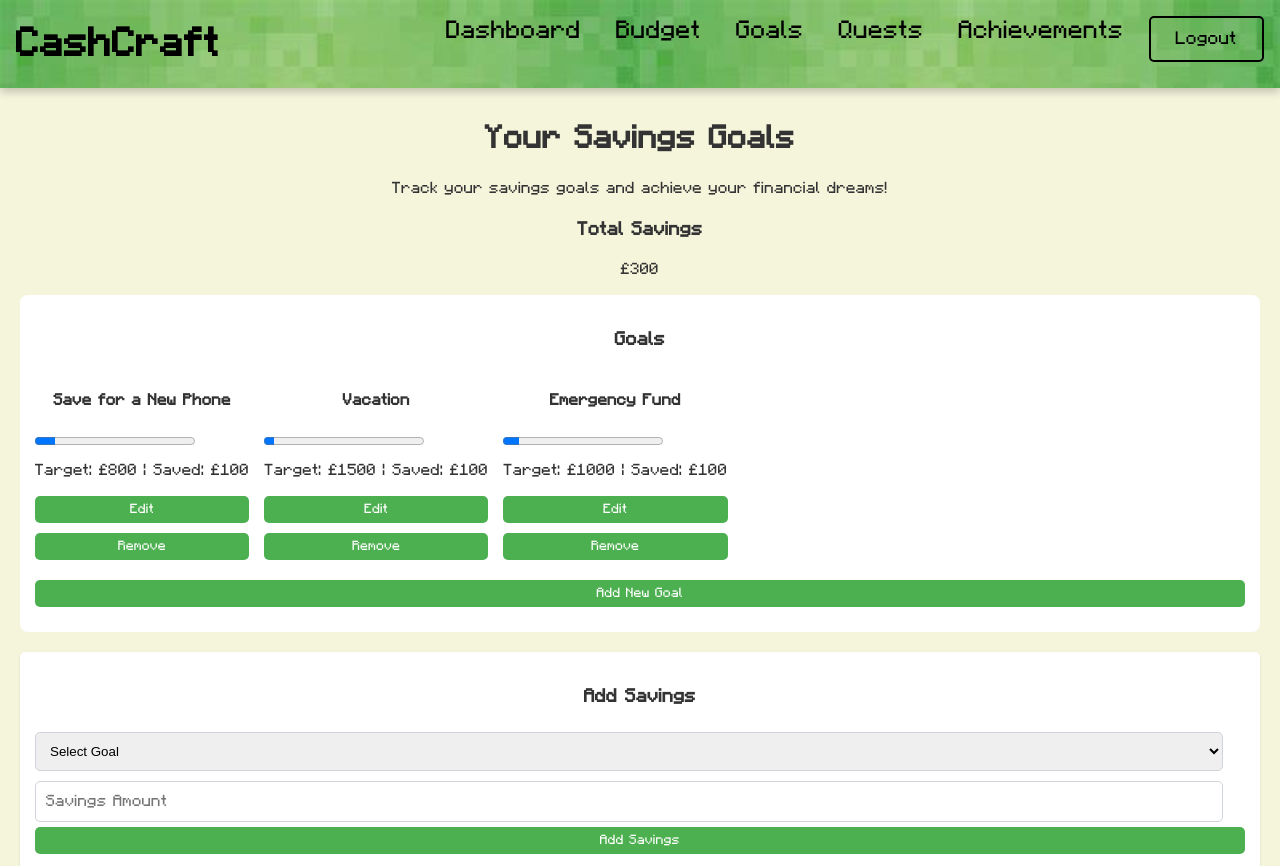
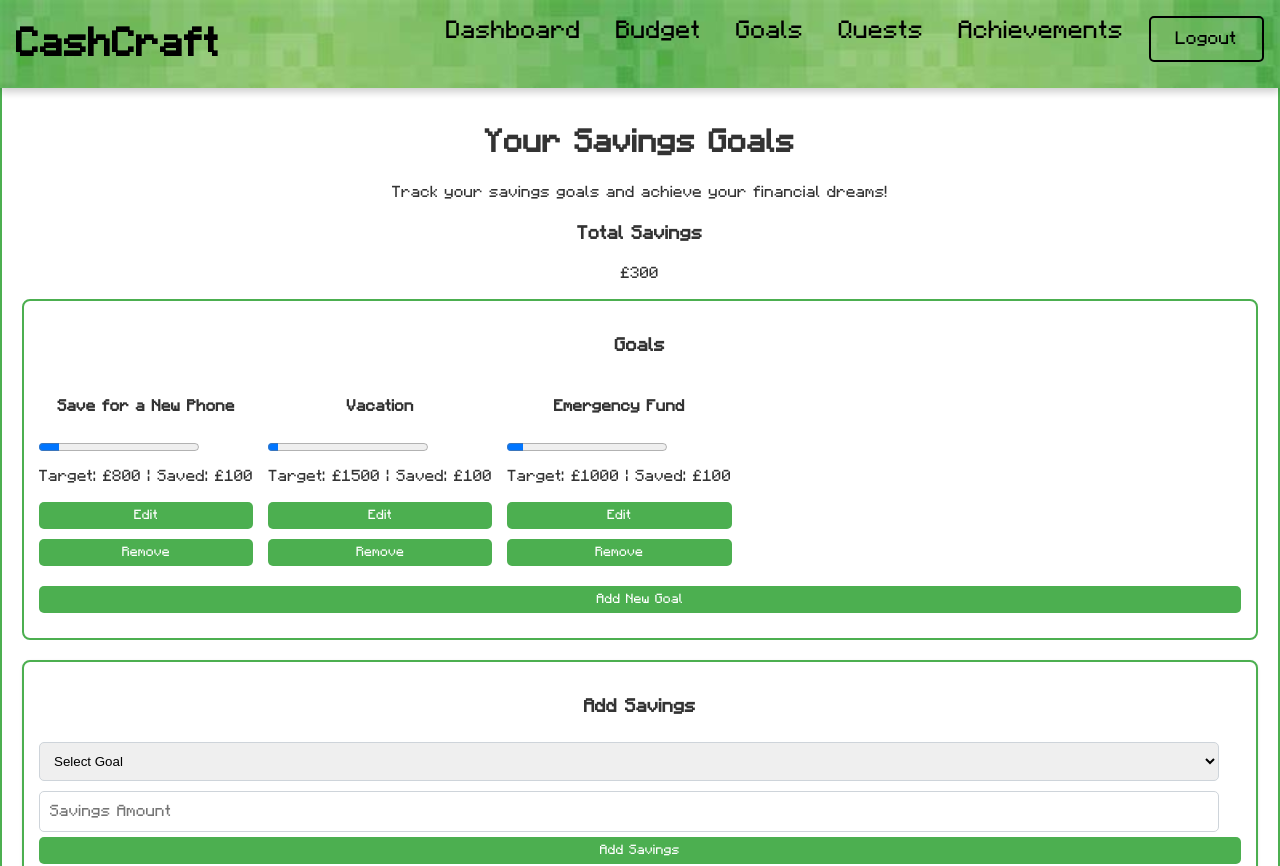
Before and after one commit to sparku7/CashCraft, a React (Create React App) app: page /goals in a window 1280 px wide. Shown: the top 866 px of the page. Built offline with nearby package versions, Linux system fonts and the light colour scheme; sample sign-in values are in the browser's storage.

Commit message:
added borders and xmas theme

```diff
--- a/src/app.css
+++ b/src/app.css
@@ -19,6 +19,12 @@
     font-style: normal;
   }
 
+  @font-face {
+    font-family: 'Christmas';
+    src: url('./fonts/Christmas.ttf') format('opentype');
+    font-weight: normal;
+    font-style: normal;
+  }
   :root {
     --font-family: 'MinecraftRegular';
     --background-color: #f9f9f9;
@@ -36,7 +42,7 @@
     color: var(--text-color);
   }
 
-  h4, p {
+  h1, h2, h3, h4, p {
     color: var(--text-color);
   }
 
--- a/src/components/Dashboard.js
+++ b/src/components/Dashboard.js
@@ -5,13 +5,13 @@ import Balance from './Balance';
 import RecentTransactions from './RecentTransactions';
 import Goal from './Goal';
 import ThemeToggle from './ThemeToggle';
-import { useAuth } from '../components/Auth/AuthContext'; // Import useAuth
-import { useNavigate } from 'react-router-dom'; // Import useNavigate
+import { useAuth } from '../components/Auth/AuthContext';
+import { useNavigate } from 'react-router-dom';
 
 const Dashboard = () => {
     const { goals } = useGoals();
-    const { logout } = useAuth(); // Get logout function
-    const navigate = useNavigate(); // Use navigate for navigation
+    const { logout } = useAuth();
+    const navigate = useNavigate();
 
     const transactions = [
         { date: '2024-10-01', description: 'Paycheck', amount: '+£500.00' },
--- a/src/components/ThemeContext.js
+++ b/src/components/ThemeContext.js
@@ -36,7 +36,7 @@ const themes = {
       '--button-bg-color': '#4caf50',
       '--button-hover-color': '#45a049',
       '--modal-bg-color': 'white',
-      '--progress-color': '#00ff00', // Add progress bar color
+      '--progress-color': '#00ff00',
     },
     barbie: {
       '--font-family': "'Barbie'",
@@ -45,7 +45,7 @@ const themes = {
       '--button-bg-color': '#FF69B4',
       '--button-hover-color': '#FF1493',
       '--modal-bg-color': '#FFF0F5',
-      '--progress-color': '#ff69b4', // Add progress bar color
+      '--progress-color': '#ff69b4',
     },
     halloween: {
       '--font-family': "'Halloween'",
@@ -54,6 +54,15 @@ const themes = {
       '--button-bg-color': '#ff7518',
       '--button-hover-color': '#ff9800',
       '--modal-bg-color': '#333',
-      '--progress-color': '#ff7518', // Add progress bar color
-    }
+      '--progress-color': '#ff7518',
+    },
+    christmas: {
+        '--font-family': "'Christmas'",
+        '--background-color': '#e0e0e0',
+        '--text-color': '#a40000',
+        '--button-bg-color': '#d32f2f',
+        '--button-hover-color': '#ffcc00',
+        '--modal-bg-color': '#f5f5dc',
+        '--progress-color': '#3caf60',
+      }
   };
--- a/src/components/ThemeToggle.js
+++ b/src/components/ThemeToggle.js
@@ -16,9 +16,10 @@ const ThemeToggle = () => {
         value={theme}
         onChange={handleChange}
       >
-        <option value="minecraft">Minecraft Theme</option>
-        <option value="barbie">Barbie Theme</option>
-        <option value="halloween">Halloween Mode</option>
+        <option value="minecraft">Minecraft</option>
+        <option value="barbie">Barbie</option>
+        <option value="halloween">Halloween</option>
+        <option value="christmas">Christmas</option>
       </select>
     </div>
   );
--- a/src/css/Achievements.css
+++ b/src/css/Achievements.css
@@ -14,6 +14,7 @@
     background-color: #ffffff;
     padding: 15px;
     border-radius: 8px;
+    border: 2px solid var(--button-bg-color);
     box-shadow: 0 2px 5px rgba(0, 0, 0, 0.1);
     text-align: center;
 }
--- a/src/css/Budget.css
+++ b/src/css/Budget.css
@@ -1,6 +1,5 @@
 .budget-manager {
-  display: flex; /* Flexbox for income and spend sections */
-  padding: 20px;
+  display: flex;   padding: 20px;
 
 }
 
@@ -8,107 +7,66 @@
   text-align: center;
   font-size: 1.2em;
   margin-bottom: 1.5em;
-  padding: 0 20px; /* Adds horizontal padding */
-}
+  padding: 0 20px; }
 
 
 .budget-title {
-    text-align: center; /* Center the title */
-    font-size: 2em; /* Adjust font size as needed */
-    margin-bottom: 0.5em; /* Space below the title */
-}
+    text-align: center;     font-size: 2em;     margin-bottom: 0.5em; }
 
 .budget-description {
-    text-align: center; /* Center the description */
-    font-size: 1.2em; /* Adjust font size as needed */
-    margin-bottom: 1.5em; /* Space below the paragraph */
-}
+    text-align: center;     font-size: 1.2em;     margin-bottom: 1.5em; }
 
 
 .income-section, .spend-section {
-  flex: 1; /* Equal growth for both sections */
-  margin-right: 20px; /* Space between sections */
-  border: 2px solid #007bff; /* Blue border */
-  border-radius: 8px; /* Rounded corners */
-  padding: 15px; /* Padding inside the boxes */
-  box-shadow: 0 2px 10px rgba(0, 0, 0, 0.1); /* Subtle shadow */
-  background-color: #f9f9f9; /* Light background */
-}
+  flex: 1;   margin-right: 20px;   border: 2px solid var(--button-bg-color);   border-radius: 8px;   padding: 15px;   box-shadow: 0 2px 10px rgba(0, 0, 0, 0.1);   background-color: #f9f9f9; }
 
 .spend-section {
-  margin-right: 0; /* Remove margin on the last section */
-}
+  margin-right: 0; }
 
-/* Add this to your Budget.css file */
 
 .spend-section select {
   font-family: var(--font-family);
-  width: 100%; /* Full width */
-  padding: 10px; /* Add padding for better touch targets */
-  border: 1px solid #ccc; /* Change border color */
-  border-radius: 4px; /* Rounded corners */
-  font-size: 16px; /* Adjust font size */
-  background-color: #f9f9f9; /* Background color */
-  cursor: pointer; /* Pointer cursor on hover */
-}
+  width: 100%;   padding: 10px;   border: 1px solid #ccc;   border-radius: 4px;   font-size: 16px;   background-color: #f9f9f9;   cursor: pointer; }
 
-/* Optional: Style the dropdown on hover and focus */
 .spend-section select:hover,
 .spend-section select:focus {
-  border-color: #007bff; /* Change border color on hover/focus */
-  background-color: #fff; /* Change background color on hover/focus */
-}
+  border-color: #007bff;   background-color: #fff; }
 
 
 .table-container {
   border: 1px solid #ccc;
   padding: 10px;
-  width: 30%; /* Adjust width as necessary */
-}
+  width: 30%; }
 
 table {
   width: 100%;
-  border-collapse: collapse; /* Ensures that borders are collapsed */
-  border: 2px solid black; /* Black border for the table */
-}
+  border-collapse: collapse;    border: 2px solid var(--button-bg-color);   border-radius: 8px;  }
 
 table td {
-  border: 1px solid black; /* Black border for table cells */
-  padding: 8px; /* Padding inside cells */
-}
+  border: 1px solid black;   padding: 8px; }
 
 
 h1, h2, h3, h4 {
-  color: #333; /* Dark text color for headings */
-}
+  color: #333; }
 
 button {
-  background-color: #007bff; /* Blue button background */
-  color: white; /* White text on button */
-  border: none;
-  border-radius: 5px; /* Rounded button corners */
-  padding: 10px 15px; /* Button padding */
-  cursor: pointer;
+  background-color: #007bff;   color: white;   border: none;
+  border-radius: 5px;   padding: 10px 15px;   cursor: pointer;
 }
 
 button:hover {
-  background-color: #0056b3; /* Darker blue on hover */
-}
+  background-color: #0056b3; }
 
 h1, h3, h4 {
-  text-align: center; /* Centers the text */
-}
+  text-align: center; }
 
 .progress-section {
   display: flex;
-  justify-content: space-around; /* Distributes circles evenly */
-  align-items: center; /* Vertically centers the circles */
-  margin-bottom: 30px;
+  justify-content: space-around;   align-items: center;   margin-bottom: 30px;
 }
 
 .progress-container {
-  width: 150px; /* Adjust the size here */
-  margin: 20px auto;
+  width: 150px;   margin: 20px auto;
   text-align: center;
 }
 
--- a/src/css/Dashboard.css
+++ b/src/css/Dashboard.css
@@ -24,6 +24,7 @@ header {
   padding: 15px;
   border-radius: 8px;
   box-shadow: 0 2px 5px rgba(0, 0, 0, 0.1);
+  border: 2px solid var(--button-bg-color);
 }
 
 .balance {
@@ -66,7 +67,7 @@ header {
   font-family: var(--font-family);
   padding: 10px;
   border-radius: 5px;
-  border: 1px solid #ccc;
+  border: 2px solid var(--button-bg-color);   border-radius: 8px;
   transition: background-color 0.3s, color 0.3s;
 }
 
@@ -75,6 +76,12 @@ header {
   color: var(--text-color);
 }
 
+.goals {  background-color: #1f0202;
+  padding: 15px;
+  border-radius: 8px;
+  box-shadow: 0 2px 5px rgba(0, 0, 0, 0.1);
+  border: 2px solid var(--button-bg-color);  }
+
 @media (max-width: 768px) {
   .recent-transactions {
     width: 100%;
--- a/src/css/Goals.css
+++ b/src/css/Goals.css
@@ -1,6 +1,6 @@
 .goals {
   padding: 20px;
-  background-color: #f5f5dc;
+  background-color: #ffffff;
 }
 
 .goal-list {
@@ -8,6 +8,7 @@
   padding: 15px;
   border-radius: 8px;
   margin-bottom: 20px;
+  border: 2px solid var(--button-bg-color);   border-radius: 8px;
 }
 
 .goal-list ul {
@@ -22,8 +23,9 @@
 .add-savings {
   padding: 15px;
   background-color: #ffffff;
-  border-radius: 5px;
+  border-radius: 8px;
   box-shadow: 0 1px 3px rgba(0, 0, 0, 0.1);
+  border: 2px solid var(--button-bg-color);   border-radius: 8px;
 }
 
 .add-savings select, .add-savings input {
--- a/src/css/Navbar.css
+++ b/src/css/Navbar.css
@@ -41,6 +41,10 @@ ul.active .logout-button {
 
 .navbar.halloween {
   background-image: url('../images/halloween-background.webp');
+}
+
+.navbar.christmas {
+  background-image: url('../images/christmas-background.jpg');
 }
 
 .logo {
```
Also changed, not shown: src/components/Budget.js (+9 -9 lines), src/fonts/Christmas.ttf (added), src/images/christmas-background.jpg (added).
